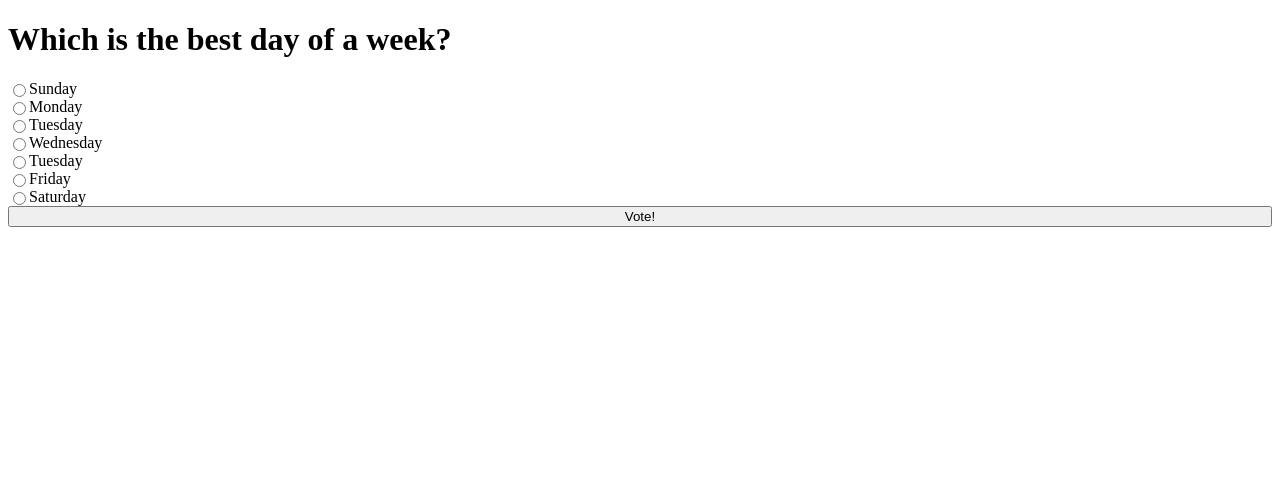
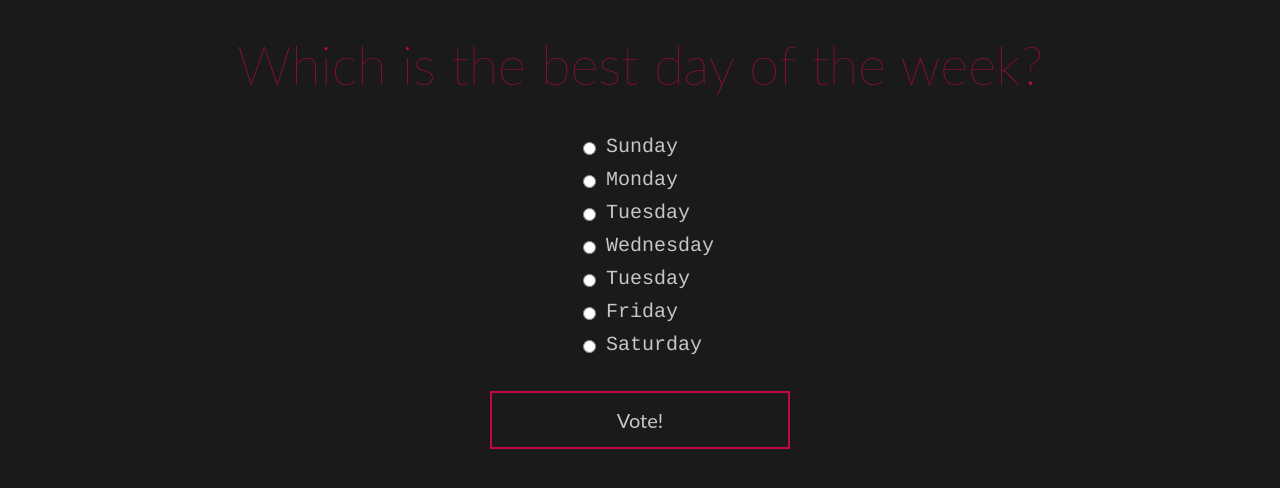
Before and after one commit to pemakhov/intro-to-fullstack, a PHP site: page / in a window 1280 px wide. Shown: the top 488 px of the page. Run offline with PHP 8.4, Linux system fonts and the light colour scheme.

Commit message:
ps4 voting. Changed styles.

```diff
--- a/ps4-php-json/voting/css/theme.css
+++ b/ps4-php-json/voting/css/theme.css
@@ -1,3 +1,30 @@
+:root {
+    --bg-color: #1a1a1d;
+    --main-color: #c7c6c5;
+    --accent-color: #c3073f;
+}
+
+html,
+body {
+  background-color: var(--bg-color);
+  color: var(--main-color);
+}
+
+.wrapper {
+  max-width: 300px;
+  margin: 20px auto;
+}
+
+h1 {
+  color: var(--accent-color);
+  font-family: 'Lato', sans-serif;
+  font-size: 54px;
+  font-weight: 300;
+  line-height: 58px;
+  text-align: center;
+  font-weight: 100;
+}
+
 form {
     display: flex;
     flex-direction: column;
@@ -5,8 +32,39 @@ form {
 
 label {
     display: flex;
+    font-size: 20px;
+    margin: 5px 0 5px 90px;
+    cursor: pointer;
+    font-family: 'Courier', sans-serif;
 }
 
 input[type=radio] {
     order: -1;
+    cursor: pointer;
+    margin: 4px 10px 0 3px;
 }
+
+input[type=submit] {
+    margin-top: 30px;
+    cursor: pointer;
+    background-color: var(--bg-color);
+    border: 2px solid var(--accent-color);
+    color: var(--main-color);
+    padding: 15px 32px;
+    font-family: 'Lato', sans-serif;
+    font-size: 20px;
+    text-align: center;
+    text-decoration: none;
+    display: inline-block;
+    transition: background-color 0.3s;
+}
+
+input[type=submit]:hover {
+    background-color: var(--accent-color);
+    border: 2px solid var(--accent-color);
+    transition: 0.3s;
+}
+
+input[type=submit]:active {
+    outline: none;
+}
--- a/ps4-php-json/voting/index.php
+++ b/ps4-php-json/voting/index.php
@@ -9,8 +9,8 @@
     <link rel="stylesheet" href="css/theme.css">
 </head>
 <body>
+<h1>Which is the best day of the week?</h1>
 <div class="wrapper">
-    <h1>Which is the best day of a week?</h1>
     <form action="results.php">
         <label>Sunday
             <input type="radio" name="day" value="Sunday">
```
